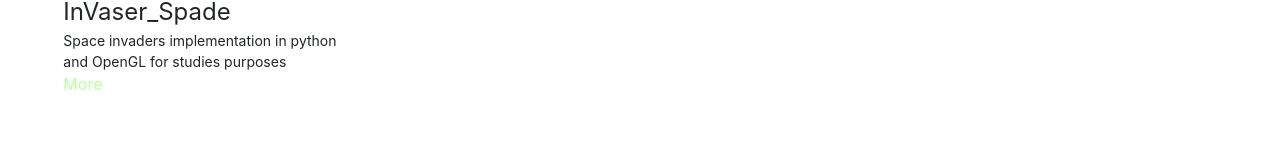
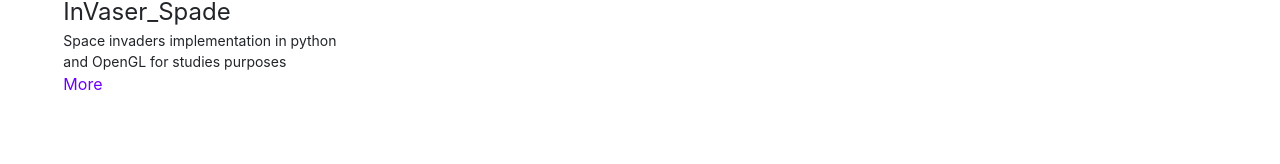
Before and after one commit to Larbaco/larbaco.com, a React (Create React App) app: page / in a window 1280 px wide. Shown: the part 431-595 px from the top of the page. Built offline with nearby package versions, Linux system fonts and the light colour scheme; the HTML template or start-up script is replaced by a standard one.

Commit message:
Card Click

```diff
--- a/src/App.js
+++ b/src/App.js
@@ -51,6 +51,7 @@
     };
   }
   render() {
+    document.title = 'Thiago Cabral'
     return (
       <Router>
         <Container className="p-0" fluid={true}>
--- a/src/components/Carousel.js
+++ b/src/components/Carousel.js
@@ -2,7 +2,7 @@
 import Card from "./Card";
 import Container from "react-bootstrap/Container";
 import Row from "react-bootstrap/Row";
-import Col from "react-bootstrap/Col";
+//import Col from "react-bootstrap/Col";
 
 import sparceMatrix from "../assets/images/sparseMatrix300x200.png";
 import portfolio from "../assets/images/portfolio300x200.png";
@@ -56,6 +56,9 @@
     this.setState({
       items,
     });
+    if (this.state.items[id].selected !== true) {
+      window.open(this.state.items[id].link, "_blank");
+    }
   };
 
   makeItems = (items) => {
--- a/src/global.css
+++ b/src/global.css
@@ -1,6 +1,6 @@
 
 a {
-  color: #b7ffa1;
+  color: #6c00fa;
 }
 a:hover {
   color: #a1d2ff;
--- a/src/pages/home/index.js
+++ b/src/pages/home/index.js
@@ -3,7 +3,7 @@
 
 import Hero from "../../components/hero";
 import Carousel from '../../components/Carousel'
-import Card from '../../components/Card'
+//import Card from '../../components/Card'
 
 export default function home(props) {
   return (
```
Also changed, not shown: 1 other file (tests, documents, lock files or other folders).
